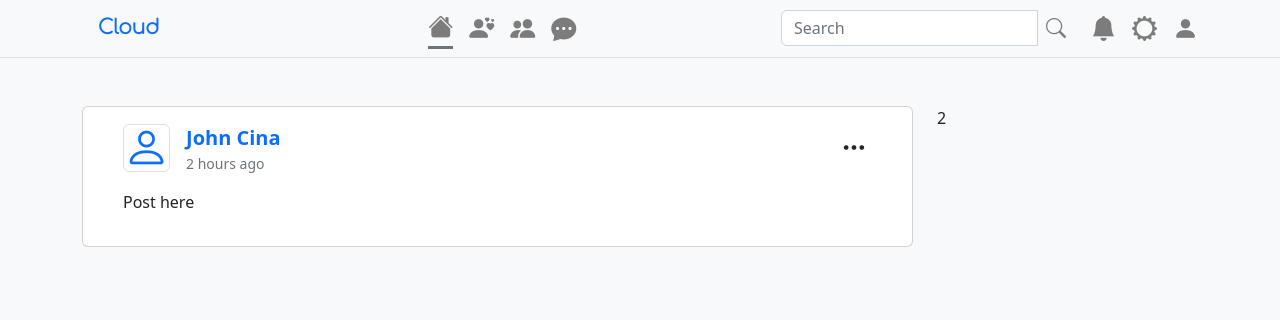
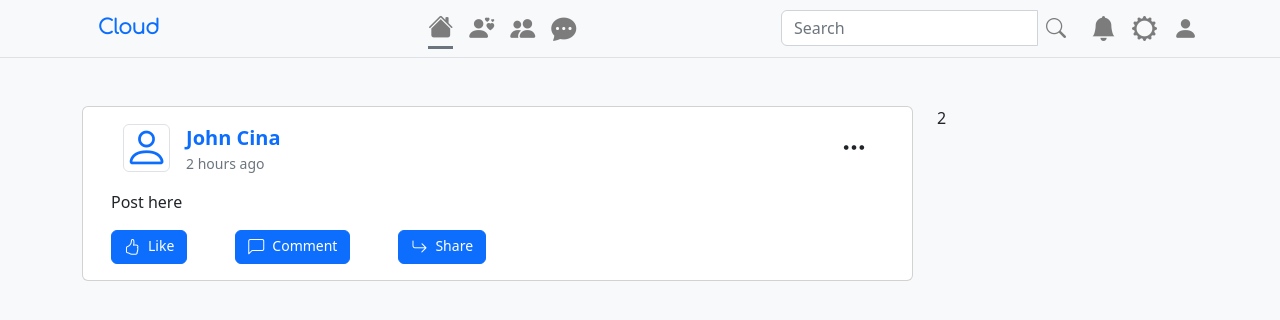
Before and after one commit to mortvicious/cloud-social-network, a React (Create React App) app in the folder client/: page / in a window 1280 px wide. Shown: the top 320 px of the page. Built offline with nearby package versions, Linux system fonts and the light colour scheme.

Commit message:
+post function-buttons like comment share

```diff
--- a/client/src/components/Post.tsx
+++ b/client/src/components/Post.tsx
@@ -3,7 +3,7 @@ import { Card, Container } from 'react-bootstrap'
 import Row from 'react-bootstrap/Row'
 import Col from 'react-bootstrap/Col'
 import UserModel, { IUserModel } from './UserModel'
-import { MockUser } from '../models/MockUser'
+import PostFunctionBtn from './PostFunctionBtn'
 
 interface IPost {
 	content: string
@@ -15,6 +15,9 @@ interface IPost {
 }
 
 const Post: FC<IPost> = ({ content, user, likes, comments, date, link }) => {
+	const handleLikeBtn = () => {}
+	const handleCommentBtn = () => {}
+	const handleShareBtn = () => {}
 	return (
 		<Card className='p-3'>
 			<Container className='d-flex flex-column gap-3'>
@@ -34,9 +37,26 @@ const Post: FC<IPost> = ({ content, user, likes, comments, date, link }) => {
 						<i className='bi bi-three-dots more-dots'></i>
 					</Col>
 				</Row>
-				<Container>
-					<p>{content}</p>
-				</Container>
+				{/* <Container> */}
+				<p>{content}</p>
+				{/* </Container> */}
+			</Container>
+			<Container className='d-flex gap-5'>
+				<PostFunctionBtn
+					onClick={handleLikeBtn}
+					icon='bi bi-hand-thumbs-up'
+					content='Like'
+				/>
+				<PostFunctionBtn
+					onClick={handleCommentBtn}
+					icon='bi bi-chat-left'
+					content='Comment'
+				/>
+				<PostFunctionBtn
+					onClick={handleShareBtn}
+                    icon='bi bi-arrow-return-right'
+                    content='Share'
+				/>
 			</Container>
 		</Card>
 	)
--- /dev/null
+++ b/client/src/components/PostFunctionBtn.tsx
@@ -0,0 +1,18 @@
+import React, { FC } from 'react'
+
+interface IPostFunctionBtn {
+	icon: string
+    content: string
+    onClick: () => void
+}
+
+const PostFunctionBtn: FC<IPostFunctionBtn> = ({ icon, content, onClick }) => {
+	return (
+		<button onClick={onClick} type='button' className='btn btn-primary pt-1 pb-1 d-flex gap-2'>
+			<i className={icon}></i>
+			<span className='post-function-btn'>{content}</span>
+		</button>
+	)
+}
+
+export default PostFunctionBtn
--- a/client/src/index.scss
+++ b/client/src/index.scss
@@ -143,3 +143,7 @@ h1,h2,h3,h4,h5,h6 {
 .more-dots {
   font-size: 25px;
 }
+
+.post-function-btn {
+  font-size: 14px;
+}
```
